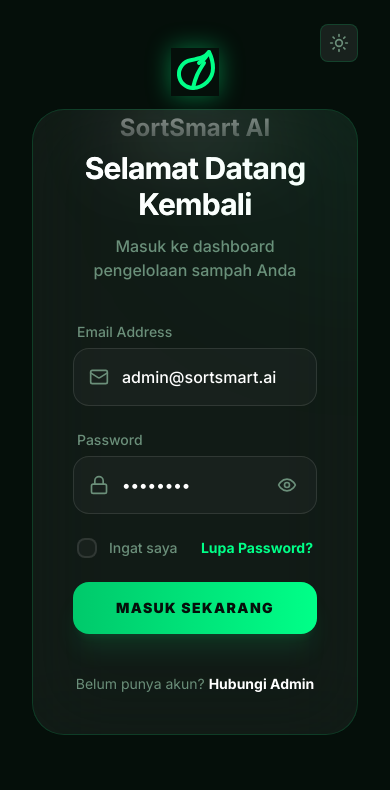
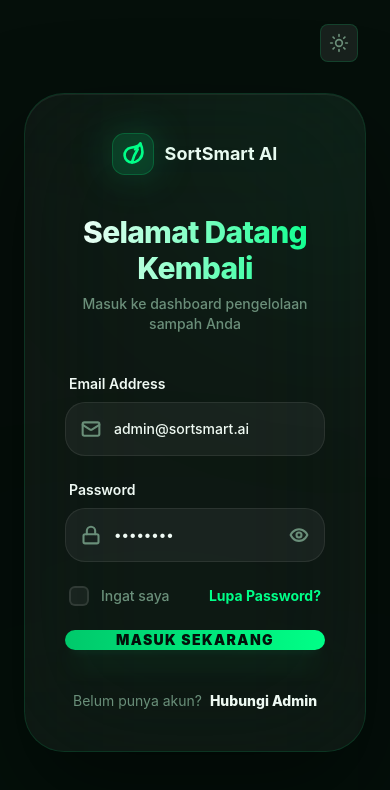
Before and after one commit to kunhernowoputra/sort-smart, a Nuxt app: page /login in a window 390 px wide. Shown: the top 790 px of the page. Built offline with nearby package versions, Linux system fonts and the light colour scheme.

Commit message:
feat: implement Atlas Design System v2.1 with Nuxt Fonts and Particles

```diff
--- a/app/pages/login.vue
+++ b/app/pages/login.vue
@@ -1,113 +1,164 @@
 <template>
-  <div class="min-h-screen flex flex-col md:flex-row bg-[#050f0a] font-['Inter',sans-serif] overflow-hidden selection:bg-[#00ff88]/30">
-    <!-- Top Right Theme Toggle -->
+  <div class="min-h-screen bg-[#050f0a] flex font-sans selection:bg-[#00ff88]/30">
+    <!-- Theme Toggle -->
     <div class="absolute top-6 right-8 z-50">
       <ThemeToggle />
     </div>
 
-    <!-- LEFT PANEL: BRANDING & PARTICLES -->
-    <div class="hidden md:flex md:w-1/2 relative flex-col justify-center p-20 overflow-hidden border-r border-[#00ff88]/10">
-      <!-- Particle Canvas -->
-      <canvas ref="particleCanvas" class="absolute inset-0 z-0 opacity-40"></canvas>
+    <!-- Left Panel (hidden on mobile) -->
+    <div class="hidden md:flex w-1/2 relative flex-col justify-between p-16 overflow-hidden border-r border-white/5">
+      <canvas ref="canvasRef" class="absolute inset-0 w-full h-full pointer-events-none opacity-40" />
 
-      <!-- Content Overlay -->
-      <div class="relative z-10 space-y-12 animate-in fade-in slide-in-from-left-12 duration-1000">
-        <div class="space-y-6">
-          <div class="flex items-center space-x-4">
-            <div class="w-12 h-12 bg-[#00ff88]/10 rounded-2xl flex items-center justify-center border border-[#00ff88]/20 glow-pulse">
-              <IconLeafPulse class="text-[#00ff88]" />
+      <!-- Logo -->
+      <div class="flex items-center gap-3 relative z-10 animate-in fade-in duration-1000">
+        <div class="w-10 h-10 rounded-xl bg-[#00ff88]/10 border border-[#00ff88]/20
+                    flex items-center justify-center animate-logo-pulse">
+          <IconLeaf class="w-6 h-6 text-[#00ff88]" />
         </div>
-            <span class="text-xl font-bold tracking-tight text-white">SortSmart AI</span>
+        <span class="text-[#f0faf4] font-bold text-lg tracking-tight">SortSmart AI</span>
       </div>
 
-          <h1 class="text-6xl font-black leading-[1.1] text-white">
-            Future of <br/>
-            <span class="text-transparent bg-clip-text bg-gradient-to-r from-[#00c96b] to-[#00ff88]">Waste Sorting.</span>
+      <!-- Headline & Content -->
+      <div class="relative z-10 space-y-8 animate-in fade-in slide-in-from-left-12 duration-1000 delay-200">
+        <div class="space-y-4">
+          <h1 class="text-6xl font-extrabold leading-[1.1] tracking-tight">
+            <span class="text-[#f0faf4]">Future of</span><br>
+            <span class="bg-gradient-to-r from-[#00c96b] to-[#00ff88] bg-clip-text text-transparent">
+              Waste Sorting.
+            </span>
           </h1>
 
-          <p class="text-2xl font-medium text-[#6b8f7a] h-8 min-h-[32px]">
-            {{ typewrittenTagline }}<span class="animate-pulse">|</span>
+          <!-- Typewriter tagline -->
+          <div class="relative h-8">
+            <p class="text-[#6b8f7a] text-xl font-medium overflow-hidden whitespace-nowrap
+                      animate-typewriter border-r-2 border-[#00ff88] w-fit pr-1">
+              Platform Sortasi Sampah Masa Depan
             </p>
+          </div>
         </div>
 
         <!-- Feature Pills -->
-        <div class="flex flex-wrap gap-3">
-          <div v-for="pill in features" :key="pill.name" class="px-4 py-2 rounded-full glass border border-[#00ff88]/10 text-sm font-medium text-[#f0faf4] flex items-center space-x-2 hover:border-[#00ff88]/40 transition-colors cursor-default">
-            <span>{{ pill.icon }}</span>
-            <span>{{ pill.name }}</span>
+        <div class="flex gap-3 flex-wrap pt-4">
+          <span v-for="pill in features" :key="pill.name"
+                class="px-5 py-2 rounded-full text-xs font-semibold
+                       bg-white/5 border border-white/10 text-[#f0faf4]
+                       backdrop-blur-md hover:border-[#00ff88]/30 transition-colors">
+            <span class="mr-2">{{ pill.icon }}</span>
+            {{ pill.name }}
+          </span>
         </div>
       </div>
 
       <!-- Social Proof -->
-        <div class="pt-12 flex items-center space-x-4 border-t border-white/5">
+      <div class="flex items-center gap-4 relative z-10 animate-in fade-in slide-in-from-bottom-8 duration-1000 delay-500">
         <div class="flex -space-x-3">
-            <div v-for="i in 4" :key="i" class="w-10 h-10 rounded-full border-2 border-[#050f0a] bg-[var(--surface-lighter)] flex items-center justify-center text-[10px] font-bold text-white overflow-hidden">
-               <img :src="`https://i.pravatar.cc/100?img=${i+10}`" alt="avatar" />
+          <img v-for="i in 4" :key="i"
+               class="w-10 h-10 rounded-full border-2 border-[#050f0a] hover:scale-110 transition-transform cursor-pointer"
+               :src="`https://i.pravatar.cc/100?img=${i+20}`" />
         </div>
-          </div>
-          <div class="text-sm font-medium">
-            <span class="text-white block">50+ Cities Trust Us</span>
-            <span class="text-[#6b8f7a]">Building sustainable ecosystems.</span>
-          </div>
+        <div class="space-y-0.5">
+          <p class="text-[#f0faf4] text-sm font-bold">50+ Cities Trust Us</p>
+          <p class="text-[#6b8f7a] text-xs font-medium">Building sustainable ecosystems.</p>
         </div>
       </div>
 
-      <!-- Noise Texture -->
+      <!-- Subtle Noise Texture Overlay -->
       <div class="absolute inset-0 pointer-events-none opacity-[0.03] bg-[url('https://grainy-gradients.vercel.app/noise.svg')]"></div>
     </div>
 
-    <!-- RIGHT PANEL: LOGIN FORM -->
-    <div class="flex-1 flex items-center justify-center p-8 relative">
-      <!-- Mobile Hero -->
-      <div class="md:hidden absolute top-12 left-8 right-8 text-center space-y-4">
-        <IconLeafPulse class="w-12 h-12 text-[#00ff88] mx-auto glow-pulse" />
-        <h2 class="text-2xl font-bold text-white">SortSmart AI</h2>
+    <!-- Right Panel -->
+    <div class="w-full md:w-1/2 flex items-center justify-center p-6 md:p-12 relative">
+      <div v-if="error" class="absolute top-12 left-1/2 -translate-x-1/2 w-full max-w-sm px-4 animate-shake z-20">
+        <div class="bg-red-500/10 border border-red-500/20 text-red-500 text-sm py-3 px-4 rounded-2xl text-center font-bold">
+          {{ error }}
+        </div>
       </div>
 
-      <div class="w-full max-w-[440px] animate-in fade-in slide-in-from-bottom-8 duration-700 ease-out">
-        <div class="bg-white/5 backdrop-blur-[40px] p-10 md:p-12 rounded-[32px] border border-[var(--border)] relative group overflow-hidden">
-          <!-- Ambient Glow -->
-          <div class="absolute -top-40 -right-40 w-80 h-80 bg-[#00ff88]/5 blur-[100px] rounded-full pointer-events-none group-hover:bg-[#00ff88]/10 transition-all duration-1000"></div>
+      <!-- Form Card -->
+      <div class="w-full max-w-[440px] p-10 md:p-12 rounded-[40px]
+                  bg-white/[0.04] backdrop-blur-3xl
+                  border border-[rgba(0,255,136,0.12)]
+                  shadow-[0_45px_100px_rgba(0,0,0,0.5),inset_0_1px_0_rgba(255,255,255,0.06)]
+                  animate-card-entrance relative group overflow-hidden">
 
+        <!-- Animated Background Glow -->
+        <div class="absolute -top-40 -right-40 w-96 h-96 bg-[#00ff88]/5 blur-[120px] rounded-full pointer-events-none group-hover:bg-[#00ff88]/10 transition-all duration-1000"></div>
+
+        <!-- Mobile Logo (hidden on desktop) -->
+        <div class="flex md:hidden justify-center mb-10">
+          <div class="flex items-center gap-3">
+             <div class="w-10 h-10 rounded-xl bg-[#00ff88]/10 border border-[#00ff88]/20
+                    flex items-center justify-center animate-logo-pulse">
+              <IconLeaf class="w-6 h-6 text-[#00ff88]" />
+            </div>
+            <span class="text-[#f0faf4] font-bold text-lg">SortSmart AI</span>
+          </div>
+        </div>
+
+        <div class="relative z-10">
+          <!-- Logo Pulse (Desktop only) -->
+          <div class="hidden md:flex justify-center mb-8">
+            <div class="w-16 h-16 rounded-[24px] bg-[#00ff88]/10 border border-[#00ff88]/20
+                        flex items-center justify-center animate-logo-pulse">
+              <IconRecycle class="w-8 h-8 text-[#00ff88]" />
+            </div>
+          </div>
+
+          <!-- Title Gradient -->
           <div class="text-center mb-10">
-            <h2 class="text-3xl font-bold tracking-tight text-white bg-gradient-to-r from-white to-[#6b8f7a] bg-clip-text text-transparent">
+            <h2 class="text-3xl font-extrabold text-center mb-2
+                       bg-gradient-to-r from-white to-[#00ff88] bg-clip-text text-transparent tracking-tight">
               Selamat Datang Kembali
             </h2>
-            <p class="text-[#6b8f7a] mt-3 font-medium">Masuk ke dashboard pengelolaan sampah Anda</p>
+            <p class="text-[#6b8f7a] text-sm font-medium">
+              Masuk ke dashboard pengelolaan sampah Anda
+            </p>
           </div>
 
-          <form @submit.prevent="handleLogin" class="space-y-6 relative z-10" @shake="isShaking = true">
-            <!-- Email Input -->
-            <div class="space-y-1.5 relative group">
-              <label class="block text-sm font-medium text-[#6b8f7a] transition-all group-focus-within:text-[#00ff88] ml-1">Email Address</label>
+          <!-- Login Form -->
+          <form @submit.prevent="handleLogin" class="space-y-6">
+            <!-- Email Field -->
+            <div class="space-y-2 group/field">
+              <label class="block text-[#f0faf4] text-sm font-semibold ml-1 group-focus-within/field:text-[#00ff88] transition-colors">Email Address</label>
               <div class="relative">
-                <IconMail class="absolute left-4 top-1/2 -translate-y-1/2 w-5 h-5 text-[#6b8f7a] group-focus-within:text-[#00ff88] transition-colors" />
+                <IconMail class="absolute left-4 top-1/2 -translate-y-1/2 w-5 h-5 text-[#6b8f7a] group-focus-within/field:text-[#00ff88] transition-colors" />
                 <input
                   v-model="email"
                   type="email"
-                  placeholder="name@company.com"
-                  class="w-full bg-white/[0.03] border border-white/10 rounded-2xl py-4 pl-12 pr-4 outline-none focus:border-[#00ff88]/50 focus:ring-4 focus:ring-[#00ff88]/10 transition-all text-white font-medium placeholder:text-[#6b8f7a]/50"
+                  placeholder="admin@sortsmart.ai"
+                  class="w-full pl-12 pr-4 py-4 rounded-[20px] text-sm font-medium
+                         bg-white/[0.05] border border-white/[0.08] text-[#f0faf4]
+                         placeholder:text-[#6b8f7a]/40
+                         focus:outline-none focus:border-[#00ff88]/50
+                         focus:ring-4 focus:ring-[#00ff88]/10
+                         transition-all duration-300"
                   required
                 />
               </div>
             </div>
 
-            <!-- Password Input -->
-            <div class="space-y-1.5 relative group">
-              <label class="block text-sm font-medium text-[#6b8f7a] transition-all group-focus-within:text-[#00ff88] ml-1">Password</label>
+            <!-- Password Field -->
+            <div class="space-y-2 group/field">
+              <label class="block text-[#f0faf4] text-sm font-semibold ml-1 group-focus-within/field:text-[#00ff88] transition-colors">Password</label>
               <div class="relative">
-                <IconLock class="absolute left-4 top-1/2 -translate-y-1/2 w-5 h-5 text-[#6b8f7a] group-focus-within:text-[#00ff88] transition-colors" />
+                <IconLock class="absolute left-4 top-1/2 -translate-y-1/2 w-5 h-5 text-[#6b8f7a] group-focus-within/field:text-[#00ff88] transition-colors" />
                 <input
                   v-model="password"
                   :type="showPassword ? 'text' : 'password'"
                   placeholder="••••••••"
-                  class="w-full bg-white/[0.03] border border-white/10 rounded-2xl py-4 pl-12 pr-12 outline-none focus:border-[#00ff88]/50 focus:ring-4 focus:ring-[#00ff88]/10 transition-all text-white font-medium placeholder:text-[#6b8f7a]/50"
+                  class="w-full pl-12 pr-12 py-4 rounded-[20px] text-sm font-medium
+                         bg-white/[0.05] border border-white/[0.08] text-[#f0faf4]
+                         placeholder:text-[#6b8f7a]/40
+                         focus:outline-none focus:border-[#00ff88]/50
+                         focus:ring-4 focus:ring-[#00ff88]/10
+                         transition-all duration-300"
                   required
                 />
                 <button
                   type="button"
                   @click="showPassword = !showPassword"
-                  class="absolute right-4 top-1/2 -translate-y-1/2 p-1 text-[#6b8f7a] hover:text-white transition-colors"
+                  class="absolute right-4 top-1/2 -translate-y-1/2
+                         text-[#6b8f7a] hover:text-[#00ff88] transition-colors duration-200"
                 >
                   <IconEye v-if="!showPassword" class="w-5 h-5" />
                   <IconEyeOff v-else class="w-5 h-5" />
@@ -115,150 +166,105 @@
               </div>
             </div>
 
+            <!-- Remember + Forgot -->
             <div class="flex items-center justify-between px-1">
-              <label class="flex items-center cursor-pointer group">
-                <input type="checkbox" class="hidden" v-model="rememberMe" />
-                <div class="w-5 h-5 border-2 border-white/10 rounded-lg flex items-center justify-center transition-all group-hover:border-[#00ff88]/50 bg-white/[0.03]" :class="{'bg-[#00ff88] border-[#00ff88]': rememberMe}">
-                  <IconCheck v-if="rememberMe" class="w-3.5 h-3.5 text-[#050f0a] font-black" />
+              <label class="flex items-center gap-3 text-sm text-[#6b8f7a] cursor-pointer select-none group/check">
+                <div class="relative w-5 h-5">
+                  <input type="checkbox" v-model="rememberMe"
+                         class="peer sr-only" />
+                  <div class="absolute inset-0 rounded-md border-2 border-white/10 bg-white/5
+                              peer-checked:bg-[#00ff88] peer-checked:border-[#00ff88]
+                              transition-all duration-200 group-hover/check:border-[#00ff88]/50"></div>
+                  <IconCheck class="absolute inset-0 w-5 h-5 text-[#050f0a] scale-0 peer-checked:scale-100 transition-transform duration-200" />
                 </div>
-                <span class="ml-3 text-sm text-[#6b8f7a] font-medium group-hover:text-white transition-colors">Ingat saya</span>
+                <span class="font-medium group-hover/check:text-white transition-colors">Ingat saya</span>
               </label>
-              <a href="#" class="text-sm font-bold text-[#00ff88] hover:text-[#00c96b] transition-colors">Lupa Password?</a>
+              <a href="#" class="text-sm text-[#00ff88] font-bold hover:text-[#00ff88] hover:underline transition-all">
+                Lupa Password?
+              </a>
             </div>
 
+            <!-- CTA Button -->
             <button
               type="submit"
-              :disabled="isLoading"
-              class="w-full py-4 bg-gradient-to-r from-[#00c96b] to-[#00ff88] text-[#050f0a] font-black rounded-2xl hover:scale-[1.01] hover:shadow-2xl hover:shadow-[#00ff88]/20 active:scale-[0.99] transition-all flex items-center justify-center disabled:opacity-50 disabled:cursor-not-allowed uppercase tracking-widest text-sm shadow-xl shadow-[#00ff88]/10 group/btn overflow-hidden relative"
+              :disabled="loading"
+              class="w-full py-4.5 rounded-[20px] font-black text-sm tracking-[0.1em]
+                     text-[#050f0a] relative overflow-hidden group/btn shadow-xl shadow-[#00ff88]/10
+                     bg-gradient-to-r from-[#00c96b] via-[#00ff88] to-[#00c96b]
+                     bg-[length:200%_auto]
+                     hover:bg-right hover:scale-[1.01] hover:shadow-[#00ff88]/30
+                     active:scale-[0.99]
+                     transition-all duration-500
+                     disabled:opacity-60 disabled:cursor-not-allowed mt-4"
             >
               <!-- Shimmer Effect -->
-              <div class="absolute inset-0 -translate-x-full group-hover/btn:animate-[shimmer_1.5s_infinite] bg-gradient-to-r from-transparent via-white/20 to-transparent"></div>
+              <div class="absolute inset-0 -translate-x-full group-hover/btn:animate-[shimmer_2s_infinite] bg-gradient-to-r from-transparent via-white/30 to-transparent skew-x-[-20deg]"></div>
 
-              <span v-if="!isLoading" class="relative z-10">MASUK SEKARANG</span>
-              <div v-else class="flex space-x-1">
-                <div v-for="i in 3" :key="i" class="w-1.5 h-1.5 bg-[#050f0a] rounded-full animate-bounce" :style="{ animationDelay: (i*0.1)+'s' }"></div>
-              </div>
+              <span v-if="!loading" class="relative z-10 uppercase">MASUK SEKARANG</span>
+              <span v-else class="flex items-center justify-center gap-3 relative z-10">
+                <svg class="animate-spin w-5 h-5" viewBox="0 0 24 24" fill="none">
+                  <circle class="opacity-25" cx="12" cy="12" r="10" stroke="currentColor" stroke-width="4"/>
+                  <path class="opacity-75" fill="currentColor" d="M4 12a8 8 0 018-8v8z"/>
+                </svg>
+                MEMPROSES...
+              </span>
             </button>
           </form>
 
-          <footer class="mt-10 text-center text-sm text-[#6b8f7a]">
-            Belum punya akun? <a href="#" class="text-white font-bold hover:text-[#00ff88] transition-colors">Hubungi Admin</a>
-          </footer>
+          <!-- Footer -->
+          <p class="text-center text-sm text-[#6b8f7a] mt-10 relative z-10">
+            Belum punya akun?
+            <span class="text-[#f0faf4] font-extrabold cursor-pointer hover:text-[#00ff88] transition-colors underline-offset-4 hover:underline ml-1">
+              Hubungi Admin
+            </span>
+          </p>
+        </div>
       </div>
 
-        <div v-if="error" class="mt-6 p-4 rounded-2xl bg-red-500/10 border border-red-500/20 text-red-500 text-sm text-center font-bold animate-shake">
-          {{ error }}
-        </div>
-      </div>
+      <!-- Accent Light Decor -->
+      <div class="absolute bottom-[-10%] left-[20%] w-[40%] h-[40%] bg-[#00ff88]/5 blur-[150px] rounded-full pointer-events-none"></div>
     </div>
   </div>
 </template>
 
 <script setup>
-import { onMounted, onUnmounted, ref, h } from 'vue'
-
 definePageMeta({ layout: false })
 
 const { login } = useAuth()
+const canvasRef = ref(null)
 const email = ref('admin@sortsmart.ai')
 const password = ref('password')
 const showPassword = ref(false)
 const rememberMe = ref(false)
-const isLoading = ref(false)
+const loading = ref(false)
 const error = ref('')
-const isShaking = ref(false)
 
-// Features data
+// Initialize particle system
+useParticles(canvasRef)
+
+// Feature data
 const features = [
   { name: 'AI Sorting', icon: '♻️' },
   { name: 'Real-time', icon: '📊' },
   { name: 'Eco Impact', icon: '🌿' }
 ]
 
-// Typewriter Logic
-const tagline = "Platform Sortasi Sampah Masa Depan"
-const typewrittenTagline = ref('')
-let taglineIdx = 0
+async function handleLogin() {
+  error.value = ''
+  loading.value = true
 
-const startTypewriter = () => {
-  if (taglineIdx < tagline.length) {
-    typewrittenTagline.value += tagline.charAt(taglineIdx)
-    taglineIdx++
-    setTimeout(startTypewriter, 100)
-  }
-}
-
-// Particle Canvas Logic
-const particleCanvas = ref(null)
-let particles = []
-let animationFrameId = null
-
-const initParticles = () => {
-  const canvas = particleCanvas.value
-  if (!canvas) return
-  const ctx = canvas.getContext('2d')
-  canvas.width = canvas.parentElement.offsetWidth
-  canvas.height = canvas.parentElement.offsetHeight
-
-  particles = []
-  const count = 60
-
-  for (let i = 0; i < count; i++) {
-    particles.push({
-      x: Math.random() * canvas.width,
-      y: Math.random() * canvas.height,
-      size: Math.random() * 2 + 1,
-      speedX: (Math.random() - 0.5) * 0.5,
-      speedY: (Math.random() - 0.5) * 0.5,
-      opacity: Math.random() * 0.5 + 0.2
-    })
-  }
-
-  const animate = () => {
-    ctx.clearRect(0, 0, canvas.width, canvas.height)
-    particles.forEach(p => {
-      p.x += p.speedX
-      p.y += p.speedY
-
-      if (p.x < 0) p.x = canvas.width
-      if (p.x > canvas.width) p.x = 0
-      if (p.y < 0) p.y = canvas.height
-      if (p.y > canvas.height) p.y = 0
-
-      ctx.beginPath()
-      ctx.arc(p.x, p.y, p.size, 0, Math.PI * 2)
-      ctx.fillStyle = `rgba(0, 255, 136, ${p.opacity})`
-      ctx.fill()
-    })
-    animationFrameId = requestAnimationFrame(animate)
-  }
-  animate()
-}
-
-onMounted(() => {
-  startTypewriter()
-  initParticles()
-  window.addEventListener('resize', initParticles)
-})
-
-onUnmounted(() => {
-  cancelAnimationFrame(animationFrameId)
-  window.removeEventListener('resize', initParticles)
-})
-
-const handleLogin = async () => {
-  error.value = ''
-  isLoading.value = true
-
+  try {
     const result = await login(email.value, password.value)
-
     if (result.success) {
       await navigateTo('/')
     } else {
       error.value = result.error
-    // Shake effect trigger
     }
-  isLoading.value = false
+  } catch (e) {
+    error.value = "Terjadi kesalahan sistem. Silakan coba lagi."
+  } finally {
+    loading.value = false
+  }
 }
 
 // Icon Components
@@ -266,7 +272,7 @@
   xmlns: 'http://www.w3.org/2000/svg',
   width: '24', height: '24', viewBox: '0 0 24 24',
   fill: 'none', stroke: 'currentColor',
-  'stroke-width': '2', 'stroke-linecap': 'round',
+  'stroke-width': '2.5', 'stroke-linecap': 'round',
   'stroke-linejoin': 'round', ...attrs
 }, path)
 
@@ -280,9 +286,9 @@
   h('path', { d: 'M7 11V7a5 5 0 0 1 10 0v4' })
 ])
 
-const IconCheck = () => hIcon([
+const IconCheck = (props) => hIcon([
   h('polyline', { points: '20 6 9 17 4 12' })
-], { 'stroke-width': '4' })
+], { class: props.class, 'stroke-width': '4' })
 
 const IconEye = () => hIcon([
   h('path', { d: 'M2 12s3-7 10-7 10 7 10 7-3 7-10 7-10-7-10-7Z' }),
@@ -296,34 +302,39 @@
   h('line', { x1: '2', y1: '2', x2: '22', y2: '22' })
 ])
 
-const IconLeafPulse = (props) => hIcon([
+const IconLeaf = (props) => hIcon([
   h('path', { d: 'M11 20A7 7 0 0 1 9.8 6.1C15.5 5 17 4.48 19 2c1 2 2 4.18 2 8 0 5.5-4.7 10-10 10Z' }),
   h('path', { d: 'M19 2c-1.5 3-3.08 4.25-5 5.5' }),
   h('path', { d: 'M11 20c1.15-5.36 2.38-7.7 5.5-12.5' })
 ], { class: props.class })
+
+const IconRecycle = (props) => hIcon([
+  h('path', { d: 'M4.5 12.5c.32 1.3 1.14 2 2.5 2H18' }),
+  h('polyline', { points: '14 11 18 15 14 19' }),
+  h('path', { d: 'M19.5 11.5c-.32-1.3-1.14-2-2.5-2H6' }),
+  h('polyline', { points: '10 13 6 9 10 5' })
+], { class: props.class })
 </script>
 
 <style scoped>
-@import url('https://fonts.googleapis.com/css2?family=Inter:wght@400;500;700;900&display=swap');
-
-.glass {
-  background: rgba(255, 255, 255, 0.03);
-  backdrop-filter: blur(12px);
+@keyframes shimmer {
+  0% { transform: translateX(-100%) skewX(-15deg); }
+  100% { transform: translateX(250%) skewX(-15deg); }
 }
 
-@keyframes shake {
-  0%, 100% { transform: translateX(0); }
-  25% { transform: translateX(-8px); }
-  50% { transform: translateX(8px); }
-  75% { transform: translateX(-8px); }
+.animate-card-entrance {
+  animation: cardEntrance 0.8s cubic-bezier(0.16, 1, 0.3, 1) forwards;
+}
+
+.animate-logo-pulse {
+  animation: logoPulse 2s ease-in-out infinite;
+}
+
+.animate-typewriter {
+  animation: typewriter 2.5s steps(40) forwards;
 }
 
 .animate-shake {
-  animation: shake 0.4s ease-in-out;
-}
-
-@keyframes shimmer {
-  0% { transform: translateX(-100%) skewX(-15deg); }
-  100% { transform: translateX(200%) skewX(-15deg); }
+  animation: shake 0.4s ease;
 }
 </style>
--- a/package.json
+++ b/package.json
@@ -15,6 +15,7 @@
   "author": "",
   "license": "ISC",
   "dependencies": {
+    "@nuxt/fonts": "^0.14.0",
     "@nuxtjs/color-mode": "^4.0.0",
     "@nuxtjs/tailwindcss": "^6.14.0",
     "@pinia/nuxt": "^0.11.3",
--- a/tailwind.config.js
+++ b/tailwind.config.js
@@ -11,10 +11,45 @@
   darkMode: 'class',
   theme: {
     extend: {
+      fontFamily: {
+        sans: ['Inter', 'ui-sans-serif', 'system-ui'],
+      },
       colors: {
+        eco: {
+          base:     '#050f0a',
+          accent:   '#00ff88',
+          mid:      '#00c96b',
+          text:     '#f0faf4',
+          muted:    '#6b8f7a',
+        },
         primary: 'var(--primary)',
         'primary-dark': 'var(--primary-dark)',
       },
+      keyframes: {
+        cardEntrance: {
+          from: { opacity: '0', transform: 'translateY(24px)' },
+          to:   { opacity: '1', transform: 'translateY(0)' },
+        },
+        logoPulse: {
+          '0%, 100%': { filter: 'drop-shadow(0 0 8px rgba(0,255,136,0.4))', transform: 'scale(1)' },
+          '50%':      { filter: 'drop-shadow(0 0 20px rgba(0,255,136,0.8))', transform: 'scale(1.05)' },
+        },
+        typewriter: {
+          from: { width: '0' },
+          to:   { width: '100%' },
+        },
+        shake: {
+          '0%, 100%': { transform: 'translateX(0)' },
+          '20%, 60%': { transform: 'translateX(-8px)' },
+          '40%, 80%': { transform: 'translateX(8px)' },
+        }
+      },
+      animation: {
+        'card-entrance': 'cardEntrance 0.6s cubic-bezier(0.16,1,0.3,1) forwards',
+        'logo-pulse':    'logoPulse 2s ease-in-out infinite',
+        'typewriter':    'typewriter 2.5s steps(40) forwards',
+        'shake':         'shake 0.4s ease',
+      }
     },
   },
   plugins: [],
```
Also changed, not shown: app/composables/useParticles.js (added, +54 -0 lines), nuxt.config.js (+7 -1 lines), 2 other files (tests, documents, lock files or other folders). Lines whose indentation alone changed are shown as unchanged.
